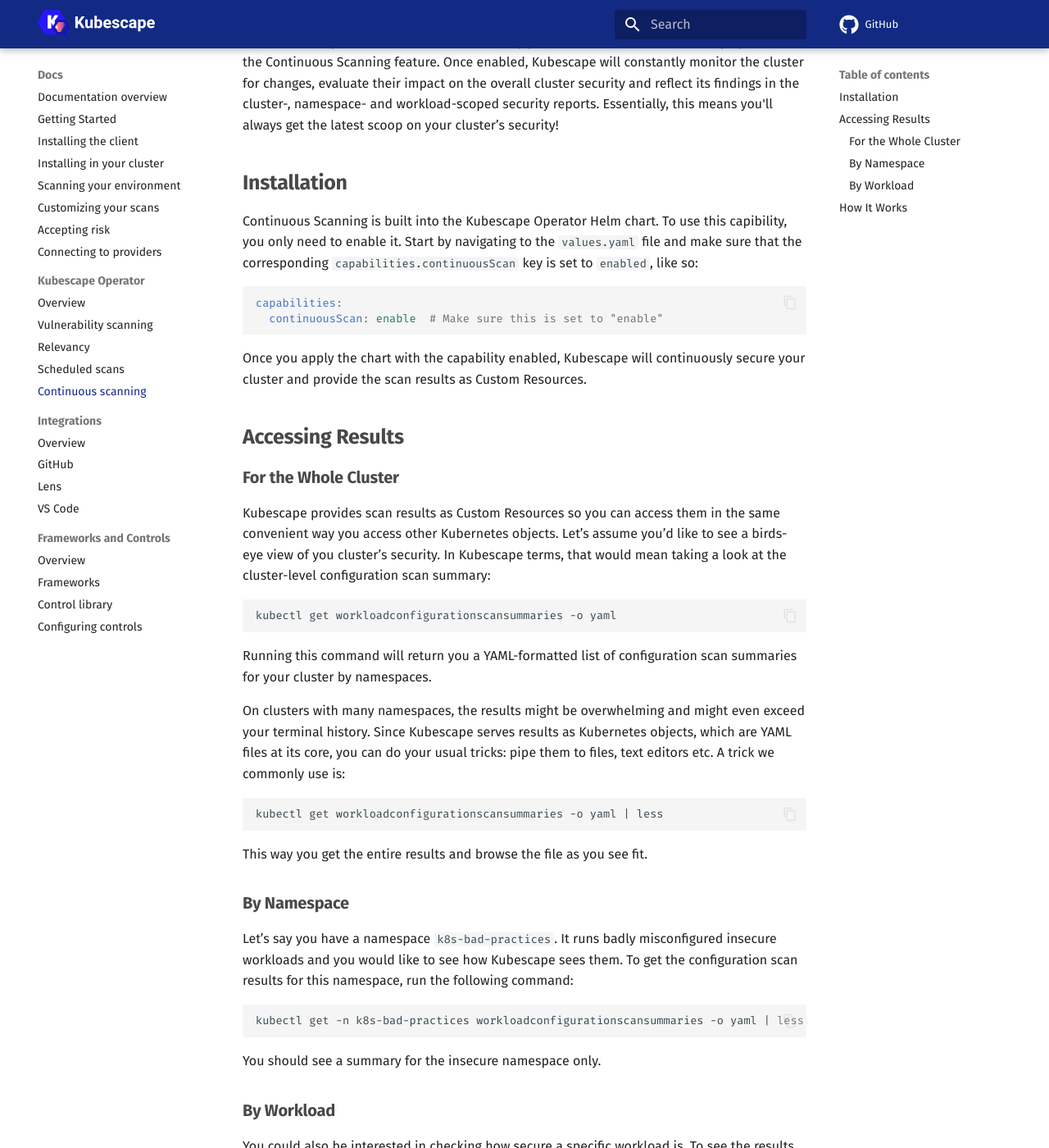
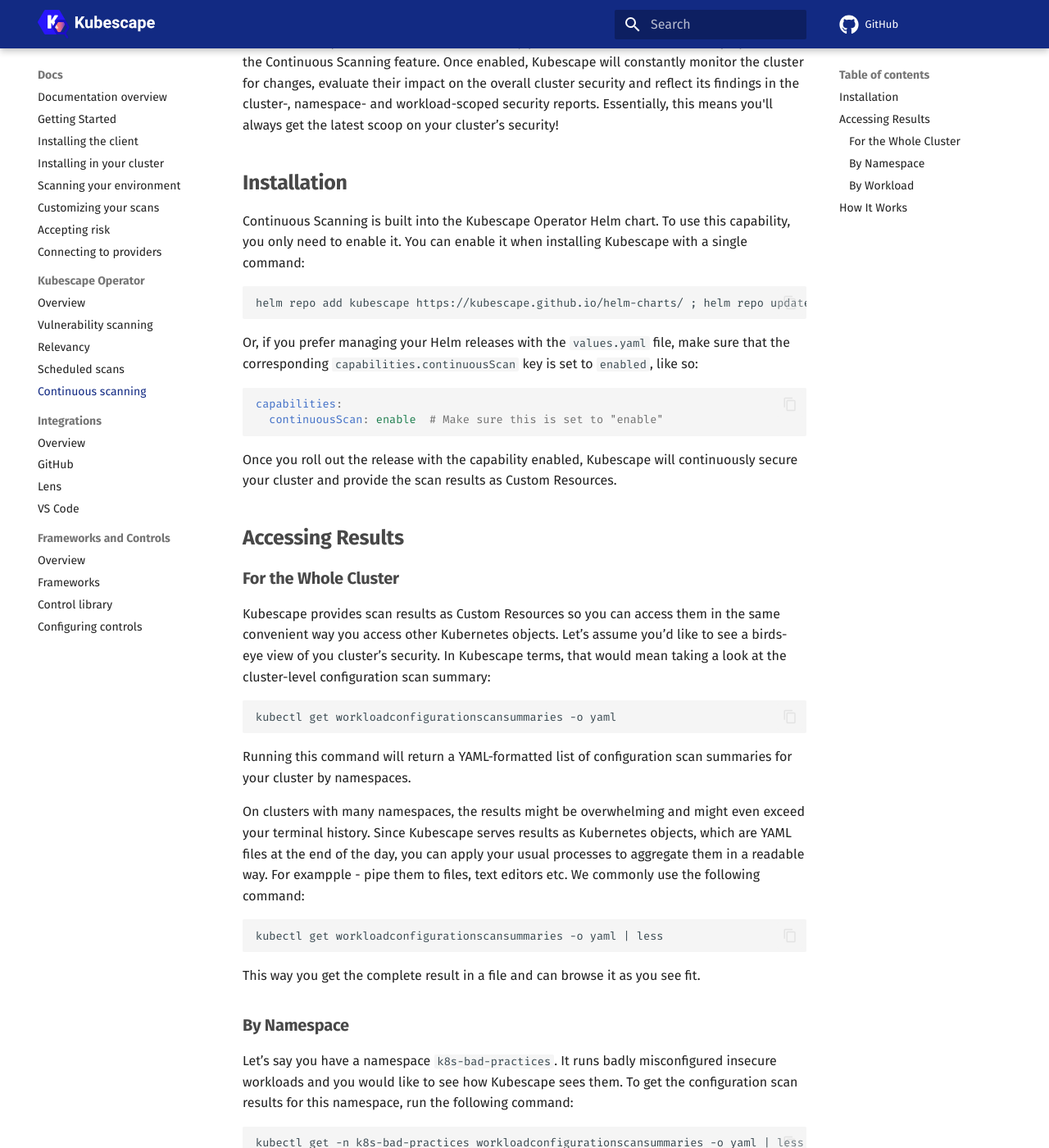
Before and after one commit to kubescape/kubescape.io, an MkDocs documentation site: the page built from docs/docs/operator/continuous-scanning.md, in a window 1280 px wide and 1400 px high, scrolled down 201 px. Shown: the whole window at 82% size. Built offline with MkDocs 1.6.1 and Material for MkDocs 9.7.7, drawn with Linux system fonts in a browser that asks for light colours; comment, search, counter and statistics services are not loaded; some of the changed text lies outside the part shown.

Commit message:
chore: re-word according to PR review
Signed-off-by: Vlad Klokun <vklokun@protonmail.ch>
Signed-off-by: Oshrat <oshratn@armosec.io>

````diff
--- a/docs/docs/operator/continuous-scanning.md
+++ b/docs/docs/operator/continuous-scanning.md
@@ -4,14 +4,20 @@
 
 ## Installation
 
-Continuous Scanning is built into the Kubescape Operator Helm chart. To use this capibility, you only need to enable it. Start by navigating to the `values.yaml` file and make sure that the corresponding `capabilities.continuousScan` key is set to `enabled`, like so:
+Continuous Scanning is built into the Kubescape Operator Helm chart. To use this capability, you only need to enable it. You can enable it when installing Kubescape with a single command:
+
+```
+helm repo add kubescape https://kubescape.github.io/helm-charts/ ; helm repo update ; helm upgrade --install kubescape kubescape/kubescape-operator -n kubescape --create-namespace --set clusterName=`kubectl config current-context` --set capabilities.continuousScan=enable
+```
+
+Or, if you prefer managing your Helm releases with the `values.yaml` file, make sure that the corresponding `capabilities.continuousScan` key is set to `enabled`, like so:
 
 ```yaml
 capabilities:
   continuousScan: enable  # Make sure this is set to "enable"
 ```
 
-Once you apply the chart with the capability enabled, Kubescape will continuously secure your cluster and provide the scan results as Custom Resources.
+Once you roll out the release with the capability enabled, Kubescape will continuously secure your cluster and provide the scan results as Custom Resources.
 
 ## Accessing Results
 
@@ -23,15 +29,15 @@
 kubectl get workloadconfigurationscansummaries -o yaml
 ```
 
-Running this command will return you a YAML-formatted list of configuration scan summaries for your cluster by namespaces.
+Running this command will return a YAML-formatted list of configuration scan summaries for your cluster by namespaces.
 
-On clusters with many namespaces, the results might be overwhelming and might even exceed your terminal history. Since Kubescape serves results as Kubernetes objects, which are YAML files at its core, you can do your usual tricks: pipe them to files, text editors etc. A trick we commonly use is:
+On clusters with many namespaces, the results might be overwhelming and might even exceed your terminal history. Since Kubescape serves results as Kubernetes objects, which are YAML files at the end of the day, you can apply your usual processes to aggregate them in a readable way. For exampple - pipe them to files, text editors etc. We commonly use the following command:
 
 ```
 kubectl get workloadconfigurationscansummaries -o yaml | less
 ```
 
-This way you get the entire results and browse the file as you see fit.
+This way you get the complete result in a file and can browse it as you see fit.
 
 ### By Namespace
 
````
Also changed, not shown: other parts of docs/docs/operator/continuous-scanning.md (+1 -1 lines).
